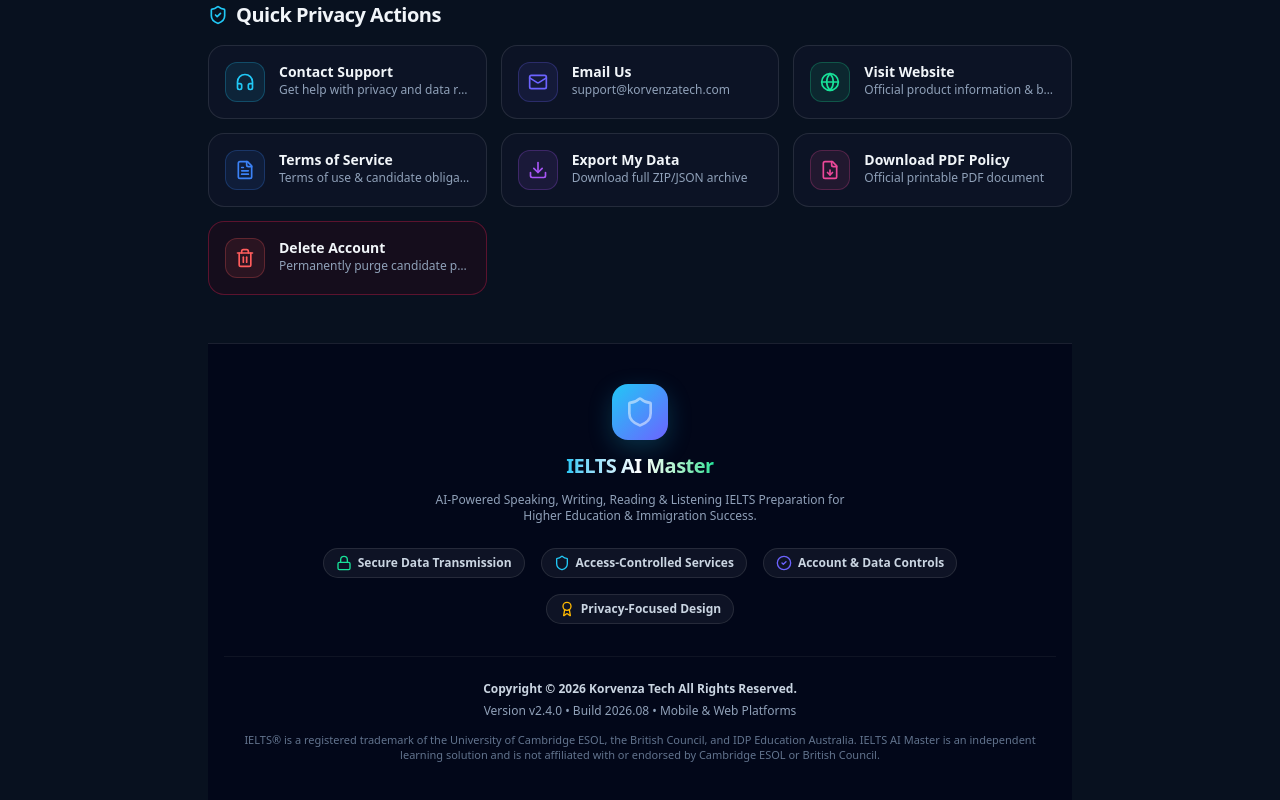
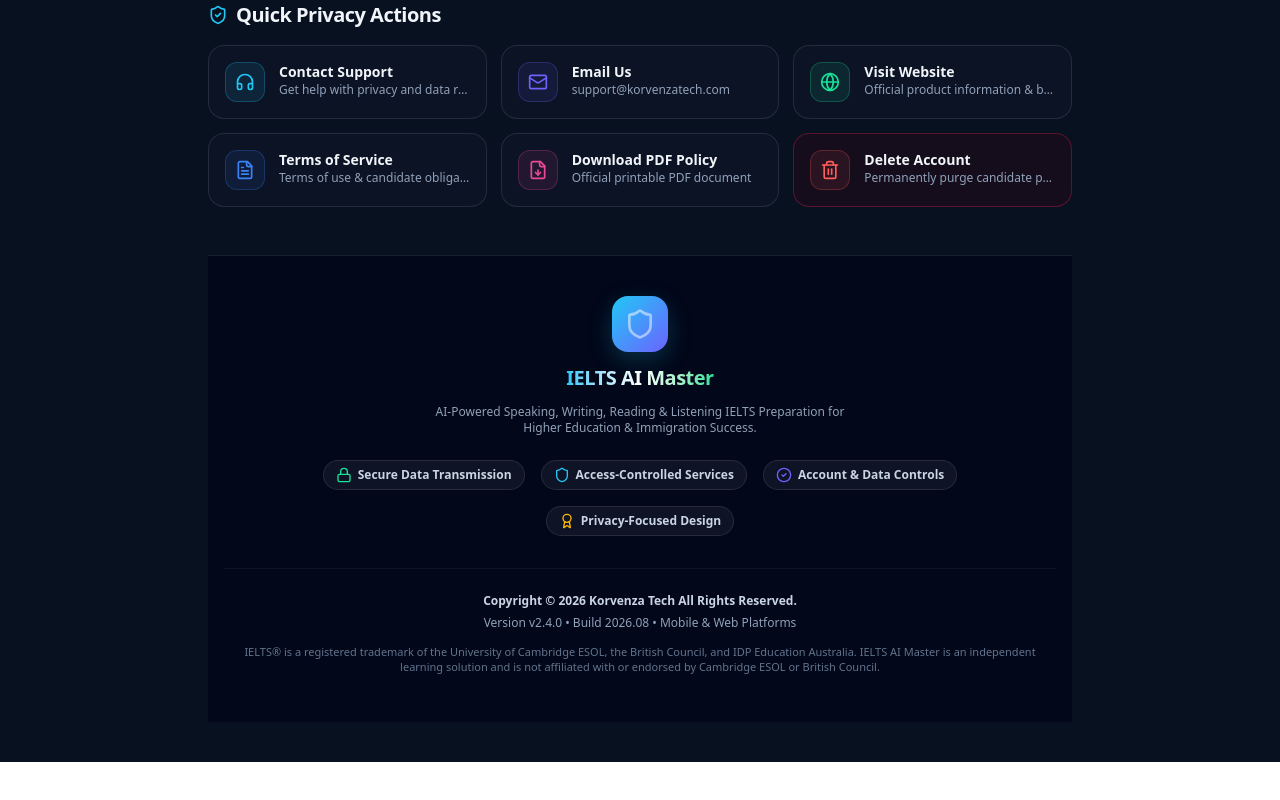
Before and after one commit to Muhammad-Rashid-172002/ielts-ai-privacy, a React (Vite) app: page / in a window 1280 px wide. Shown: the part 8317-9117 px from the top of the page. After the commit the page ends 9079 px from the top, so only its background shows below. Built offline with nearby package versions, Linux system fonts and the light colour scheme.

Commit message:
removed zip download file

```diff
--- a/src/components/QuickActions.tsx
+++ b/src/components/QuickActions.tsx
@@ -78,14 +78,7 @@
     );
   },
 },
-    {
-      id: 'export-data',
-      title: 'Export My Data',
-      description: 'Download full ZIP/JSON archive',
-      icon: Download,
-      color: '#A855F7',
-      action: onOpenExportModal,
-    },
+
     {
       id: 'pdf',
       title: 'Download PDF Policy',
```
